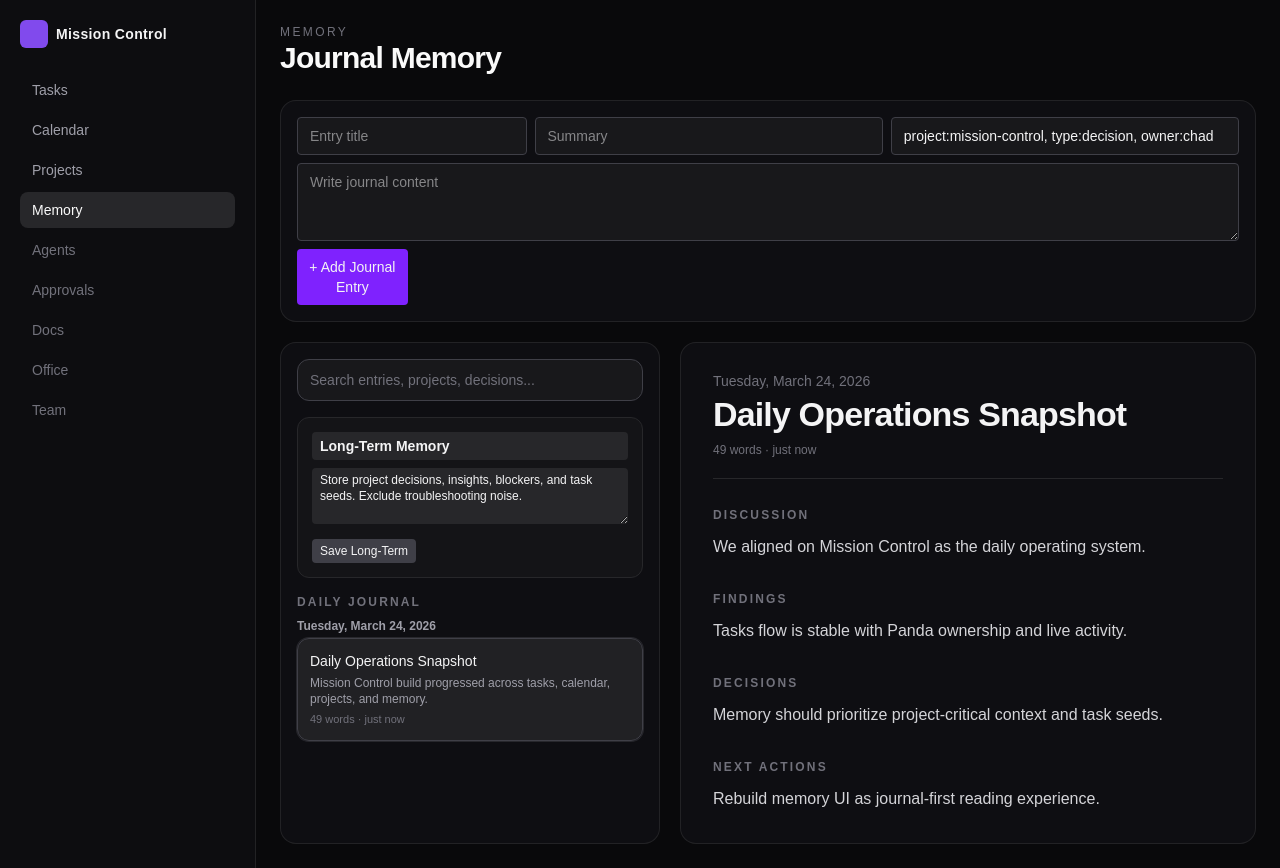
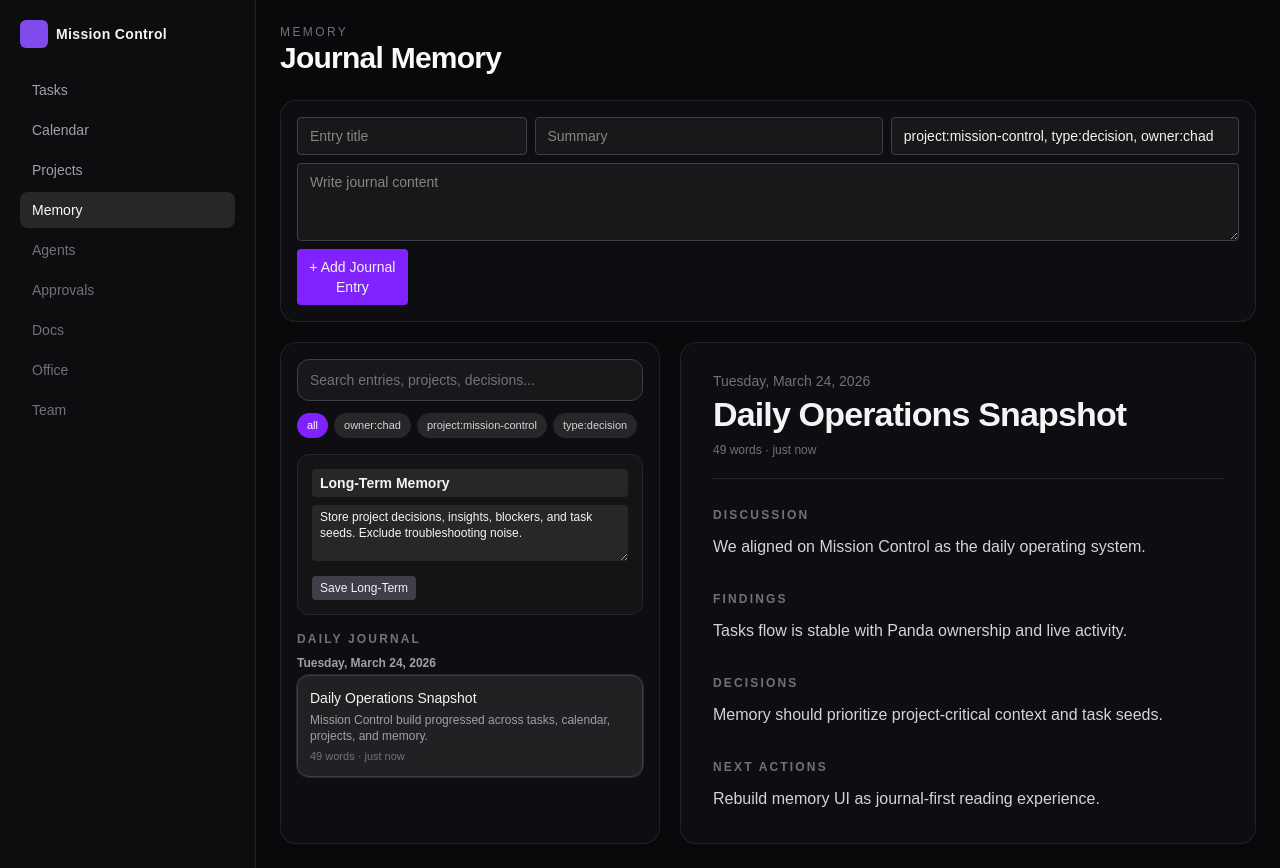
Before and after one commit to maltch1977/mission_control, a Next.js app in the folder mission-control/: page /memory in a window 1280 px wide. Built offline with nearby package versions, Linux system fonts and the light colour scheme; no server answers; the database is empty.

Commit message:
feat: add clickable tag filter engine to memory journal

```diff
--- a/mission-control/src/app/memory/page.tsx
+++ b/mission-control/src/app/memory/page.tsx
@@ -92,6 +92,7 @@ export default function MemoryPage() {
   const [longTerm, setLongTerm] = useState<LongTermMemory>(seedLongTerm);
 
   const [query, setQuery] = useState("");
+  const [activeTag, setActiveTag] = useState<string>("all");
 
   const [title, setTitle] = useState("");
   const [summary, setSummary] = useState("");
@@ -128,11 +129,21 @@ export default function MemoryPage() {
     void load();
   }, []);
 
+  const allTags = useMemo(() => {
+    const tags = new Set<string>();
+    entries.forEach((e) => (e.tags || []).forEach((t) => tags.add(t)));
+    return ["all", ...Array.from(tags).sort()];
+  }, [entries]);
+
   const filteredEntries = useMemo(() => {
     const q = query.trim().toLowerCase();
-    if (!q) return entries;
-    return entries.filter((e) => `${e.title} ${e.summary} ${e.content} ${(e.tags || []).join(" ")}`.toLowerCase().includes(q));
-  }, [entries, query]);
+    return entries.filter((e) => {
+      const matchesTag = activeTag === "all" || (e.tags || []).includes(activeTag);
+      const hay = `${e.title} ${e.summary} ${e.content} ${(e.tags || []).join(" ")}`.toLowerCase();
+      const matchesSearch = !q || hay.includes(q);
+      return matchesTag && matchesSearch;
+    });
+  }, [entries, query, activeTag]);
 
   const selected = useMemo(
     () => filteredEntries.find((entry) => entry.id === selectedId) ?? filteredEntries[0],
@@ -210,8 +221,25 @@ export default function MemoryPage() {
                 value={query}
                 onChange={(e) => setQuery(e.target.value)}
                 placeholder="Search entries, projects, decisions..."
-                className="mb-4 w-full rounded-xl border border-zinc-700 bg-zinc-900 px-3 py-2.5 text-sm text-zinc-200 placeholder:text-zinc-500"
+                className="mb-3 w-full rounded-xl border border-zinc-700 bg-zinc-900 px-3 py-2.5 text-sm text-zinc-200 placeholder:text-zinc-500"
               />
+
+              <div className="mb-4 flex flex-wrap gap-1.5">
+                {allTags.map((tag) => (
+                  <button
+                    key={tag}
+                    type="button"
+                    onClick={() => setActiveTag(tag)}
+                    className={`rounded-full px-2.5 py-1 text-[11px] transition ${
+                      activeTag === tag
+                        ? "bg-violet-600 text-white"
+                        : "bg-zinc-800 text-zinc-300 hover:bg-zinc-700"
+                    }`}
+                  >
+                    {tag}
+                  </button>
+                ))}
+              </div>
 
               <div className="mb-4 rounded-xl border border-zinc-800 bg-zinc-900/70 p-3.5">
                 <input value={longTerm.title} onChange={(e) => setLongTerm((p) => ({ ...p, title: e.target.value }))} className="w-full rounded bg-zinc-800 px-2 py-1 text-sm font-semibold" />
```
